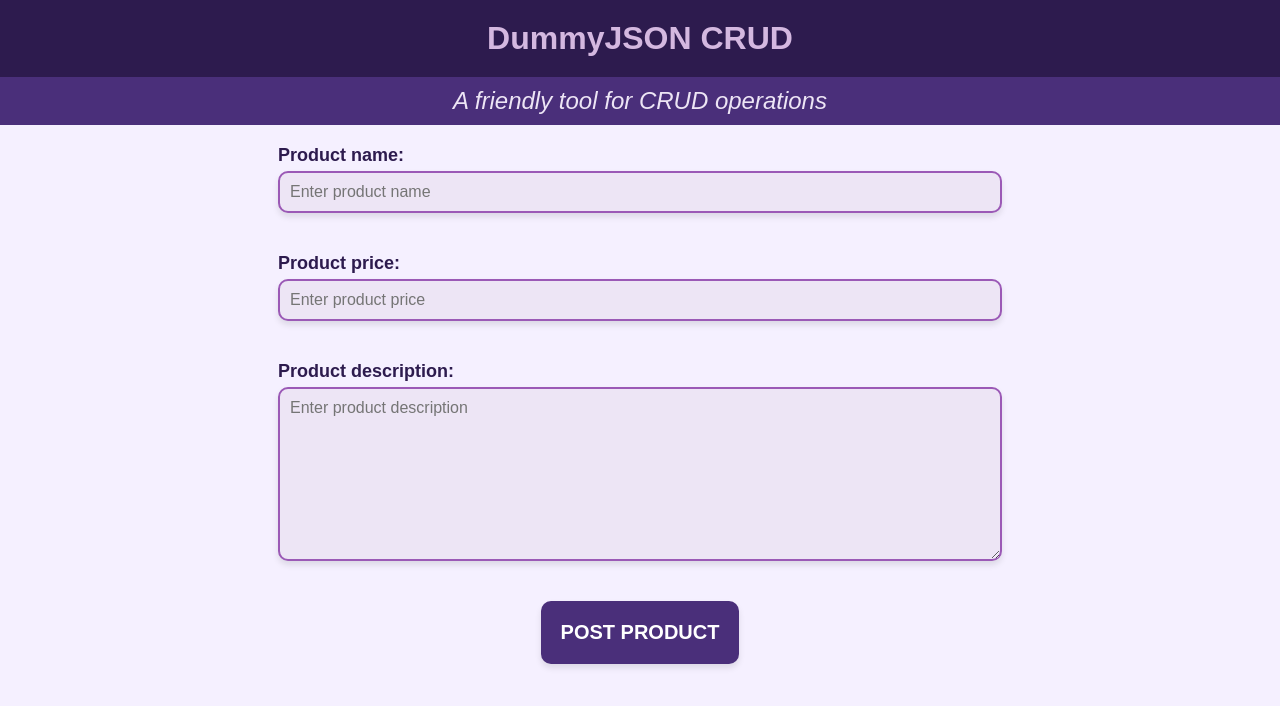
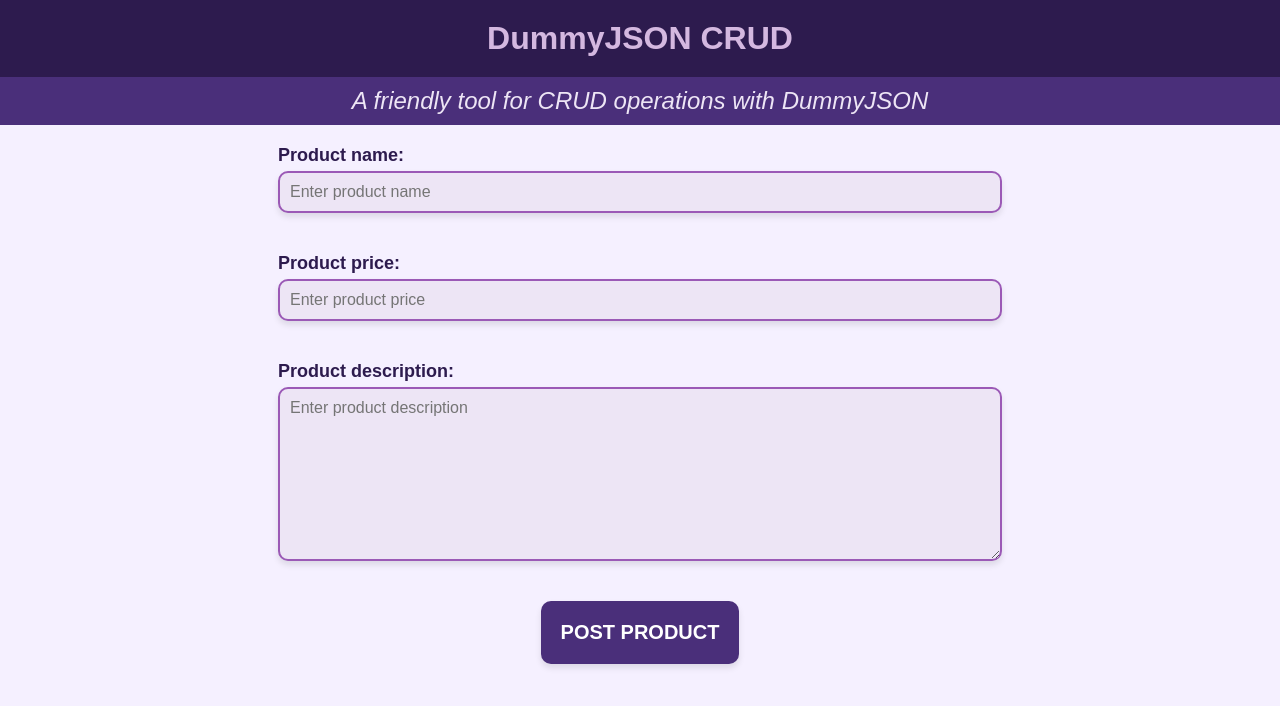
Before and after one commit to Tiguer04/DummyJSON-CRUD, a website: page public/index.html in a window 1280 px wide. Drawn offline with Linux system fonts and the light colour scheme; some packages are replaced by stand-ins of ours; no server answers; a script that the page names is missing; a web font is replaced by a local one.

Commit message:
The subtitle has changed.

```diff
--- a/public/index.html
+++ b/public/index.html
@@ -12,7 +12,7 @@
 <body>
 
   <h1>DummyJSON CRUD</h1>
-  <h2>A friendly tool for CRUD operations</h2>
+  <h2>A friendly tool for CRUD operations with DummyJSON</h2>
 
   <div class="form-container">
 
```
